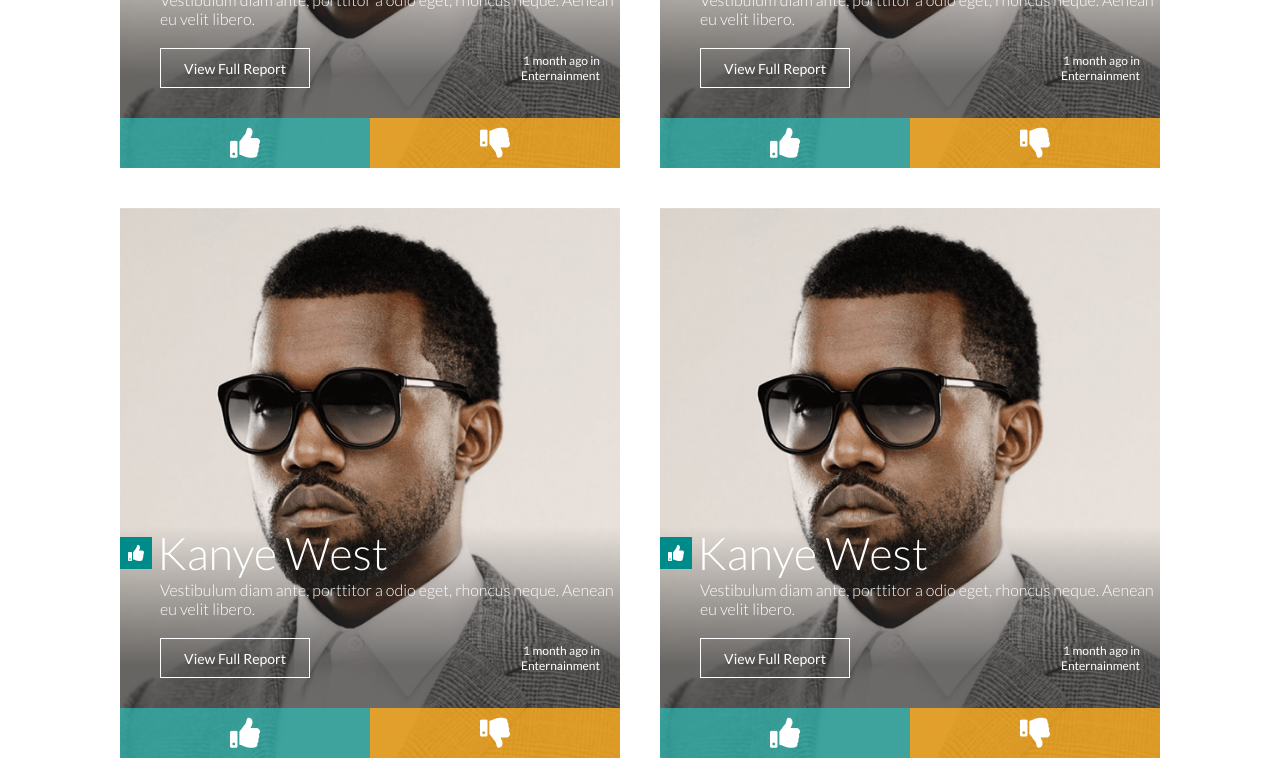
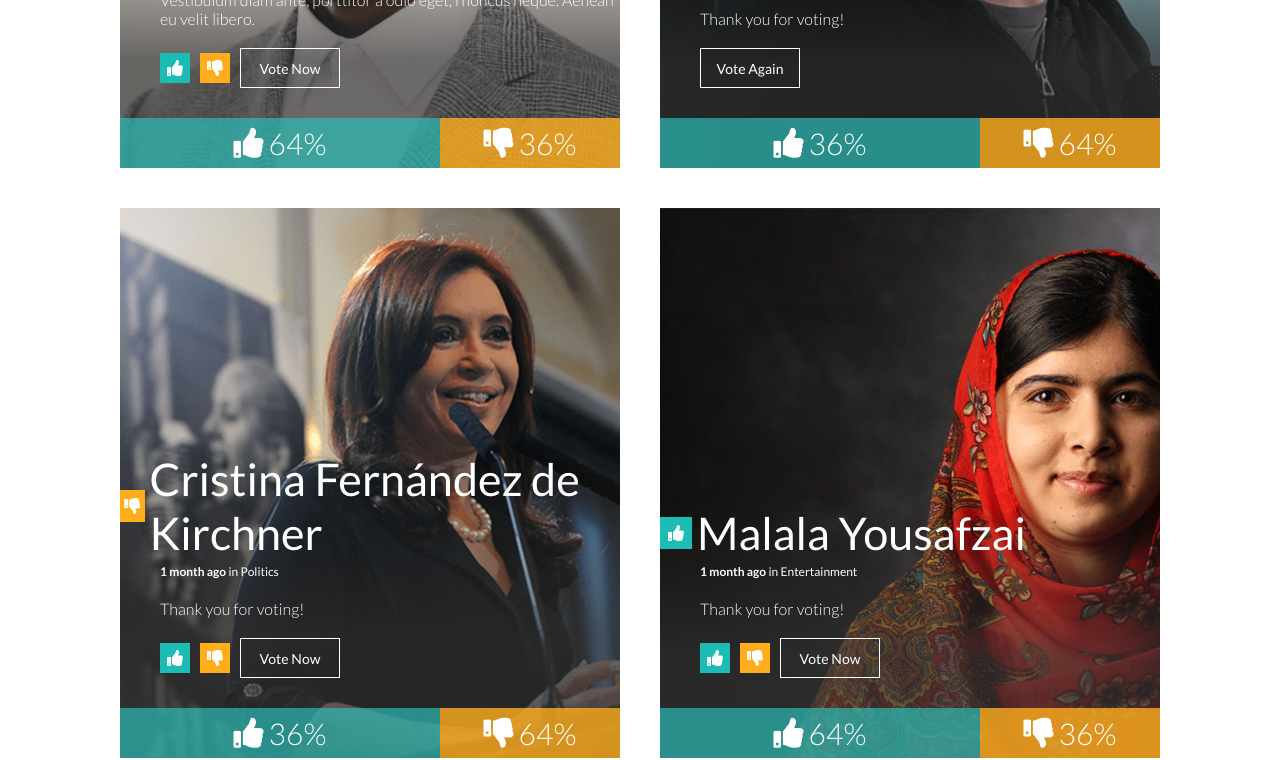
Before and after one commit to MigueMartelo/zemoga-test, a React (Create React App) app: page / in a window 1280 px wide. Shown: the part 1380-2140 px from the top of the page. Built offline with nearby package versions, Linux system fonts and the light colour scheme.

Commit message:
Finish main layout

```diff
--- a/src/App.js
+++ b/src/App.js
@@ -6,6 +6,7 @@
     <div>
       <div className="hero">
         <div className="container">
+          <header>
             <nav className="main__navbar">
               <h1 className="main__title">Rule of Thumb</h1>
               <ul className="main__menu">
@@ -17,6 +18,7 @@
                 </li>
               </ul>
             </nav>
+          </header>
           <div className="hero__card">
             <div className="hero__card-content">
               <small>What's your opinion on</small>
@@ -70,125 +72,169 @@
         <article className="previous__rulings">
           <h2>Previous Rulings</h2>
           <div className="cards__container">
-            <div className="card__rouling">
+            <div className="card__rouling kanye">
               <div className="card__content">
                 <div className="card__title">
-                  <div className="card__hand-thumbs">
+                  <div className="card__hand-thumbs up">
                     <i className="fas fa-thumbs-up"></i>
                   </div>
                   <div className="card__name">
                     <h4>Kanye West</h4>
                   </div>
                 </div>
-                <div className="card__description">
-                  <p>
-                    Vestibulum diam ante, porttitor a odio eget, rhoncus neque. Aenean eu velit
-                    libero.
-                  </p>
-                  <div className="card__more-info">
-                    <button>View Full Report</button>
-                    <span>1 month ago in Enternainment</span>
-                  </div>
-                </div>
-                <div className="card__votes">
-                  <div className="votes__up">
-                    <i className="fas fa-thumbs-up"></i>
-                  </div>
-                  <div className="votes__down">
-                    <i className="fas fa-thumbs-down"></i>
-                  </div>
-                </div>
-              </div>
-            </div>
-
-            <div className="card__rouling">
-              <div className="card__content">
-                <div className="card__title">
-                  <div className="card__hand-thumbs">
-                    <i className="fas fa-thumbs-up"></i>
-                  </div>
-                  <div className="card__name">
-                    <h4>Kanye West</h4>
-                  </div>
+                <div className="card__info">
+                  <span>
+                    <strong>1 month ago</strong> in Entertainment
+                  </span>
                 </div>
                 <div className="card__description">
                   <p>
                     Vestibulum diam ante, porttitor a odio eget, rhoncus neque. Aenean eu velit
                     libero.
                   </p>
-                  <div className="card__more-info">
-                    <button>View Full Report</button>
-                    <span>1 month ago in Enternainment</span>
+                </div>
+
+                <div className="card__vote">
+                  <div className="votes">
+                    <div className="votes__positive">
+                      <i className="fas fa-thumbs-up"></i>
+                    </div>
+                    <div className="votes__negative">
+                      <i className="fas fa-thumbs-down"></i>
                     </div>
                   </div>
-                <div className="card__votes">
+                  <button>Vote Now</button>
+                </div>
+
+                <div className="card__votes-results">
                   <div className="votes__up">
                     <i className="fas fa-thumbs-up"></i>
+                    <span>64%</span>
                   </div>
                   <div className="votes__down">
                     <i className="fas fa-thumbs-down"></i>
+                    <span>36%</span>
                   </div>
                 </div>
               </div>
             </div>
-
-            <div className="card__rouling">
+            <div className="card__rouling mark">
               <div className="card__content">
                 <div className="card__title">
-                  <div className="card__hand-thumbs">
-                    <i className="fas fa-thumbs-up"></i>
+                  <div className="card__hand-thumbs down">
+                    <i className="fas fa-thumbs-down"></i>
                   </div>
                   <div className="card__name">
-                    <h4>Kanye West</h4>
+                    <h4>Mark Zuckenberg</h4>
                   </div>
                 </div>
+                <div className="card__info">
+                  <span>
+                    <strong>1 month ago</strong> in Business
+                  </span>
+                </div>
                 <div className="card__description">
-                  <p>
-                    Vestibulum diam ante, porttitor a odio eget, rhoncus neque. Aenean eu velit
-                    libero.
-                  </p>
-                  <div className="card__more-info">
-                    <button>View Full Report</button>
-                    <span>1 month ago in Enternainment</span>
+                  <p>Thank you for voting!</p>
                 </div>
+
+                <div className="card__vote">
+                  <button>Vote Again</button>
                 </div>
-                <div className="card__votes">
+
+                <div className="card__votes-results">
                   <div className="votes__up">
                     <i className="fas fa-thumbs-up"></i>
+                    <span>36%</span>
                   </div>
                   <div className="votes__down">
                     <i className="fas fa-thumbs-down"></i>
+                    <span>64%</span>
                   </div>
                 </div>
               </div>
             </div>
-
-            <div className="card__rouling">
+            <div className="card__rouling cristina">
               <div className="card__content">
                 <div className="card__title">
-                  <div className="card__hand-thumbs">
+                  <div className="card__hand-thumbs down">
+                    <i className="fas fa-thumbs-down"></i>
+                  </div>
+                  <div className="card__name">
+                    <h4>Cristina Fernández de Kirchner</h4>
+                  </div>
+                </div>
+                <div className="card__info">
+                  <span>
+                    <strong>1 month ago</strong> in Politics
+                  </span>
+                </div>
+                <div className="card__description">
+                  <p>Thank you for voting!</p>
+                </div>
+
+                <div className="card__vote">
+                  <div className="votes">
+                    <div className="votes__positive">
+                      <i className="fas fa-thumbs-up"></i>
+                    </div>
+                    <div className="votes__negative">
+                      <i className="fas fa-thumbs-down"></i>
+                    </div>
+                  </div>
+                  <button>Vote Now</button>
+                </div>
+
+                <div className="card__votes-results">
+                  <div className="votes__up">
+                    <i className="fas fa-thumbs-up"></i>
+                    <span>36%</span>
+                  </div>
+                  <div className="votes__down">
+                    <i className="fas fa-thumbs-down"></i>
+                    <span>64%</span>
+                  </div>
+                </div>
+              </div>
+            </div>
+            <div className="card__rouling malala">
+              <div className="card__content">
+                <div className="card__title">
+                  <div className="card__hand-thumbs up">
                     <i className="fas fa-thumbs-up"></i>
                   </div>
                   <div className="card__name">
-                    <h4>Kanye West</h4>
+                    <h4>Malala Yousafzai</h4>
                   </div>
                 </div>
+                <div className="card__info">
+                  <span>
+                    <strong>1 month ago</strong> in Entertainment
+                  </span>
+                </div>
                 <div className="card__description">
-                  <p>
-                    Vestibulum diam ante, porttitor a odio eget, rhoncus neque. Aenean eu velit
-                    libero.
-                  </p>
-                  <div className="card__more-info">
-                    <button>View Full Report</button>
-                    <span>1 month ago in Enternainment</span>
+                  <p>Thank you for voting!</p>
+                </div>
+
+                <div className="card__vote">
+                  <div className="votes">
+                    <div className="votes__positive">
+                      <i className="fas fa-thumbs-up"></i>
+                    </div>
+                    <div className="votes__negative">
+                      <i className="fas fa-thumbs-down"></i>
                     </div>
                   </div>
-                <div className="card__votes">
+                  <button>Vote Now</button>
+                </div>
+
+                <div className="card__votes-results">
                   <div className="votes__up">
                     <i className="fas fa-thumbs-up"></i>
+                    <span>64%</span>
                   </div>
                   <div className="votes__down">
                     <i className="fas fa-thumbs-down"></i>
+                    <span>36%</span>
                   </div>
                 </div>
               </div>
@@ -197,11 +243,13 @@
         </article>
 
         <article className="submit__name">
+          <div className="submit__container">
             <div className="submit__info">
               <p>Is there anyone else you would want us to add?</p>
             </div>
             <div className="submit__button">
               <button>Submit a Name</button>
+            </div>
           </div>
         </article>
       </main>
--- a/src/App.scss
+++ b/src/App.scss
@@ -176,10 +176,9 @@
         flex-direction: column;
         justify-content: flex-end;
         overflow: hidden;
-        background-image: url('./assets/kanye.png');
         background-size: cover;
         background-repeat: no-repeat;
-        background-position: 50%;
+        background-position: center;
         .card__content {
           color: white;
           background: linear-gradient(0deg,rgba(51,51,51,.7),rgba(51,51,51,.7) 40%,rgba(51,51,51,0));
@@ -194,11 +193,21 @@
               justify-content: center;
               align-items: center;
               margin-right: 5px;
-              background-color: darkcyan;
             }
-            .card__name h4 {
+            .card__name {
+              h4 {
               font-size: 45px;
-              font-weight: 300;
+              font-weight: normal;
+              }
+            }
+          }
+          .card__info {
+            padding-left: 40px;
+            margin-bottom: 20px;
+            span {
+              width: 100px;
+              font-size: 12px;
+              text-align: end;
             }
           }
           .card__description {
@@ -208,15 +217,34 @@
               font-size: 16px;
               font-weight: 300;
             }
-            .card__more-info {
+          }
+          .card__vote {
             height: 40px;
+            padding-left: 40px;
             padding-right: 20px;
             margin-bottom: 30px;
             display: flex;
-              justify-content: space-between;
+            justify-content: flex-start;
             align-items: center;
+            .votes {
+              display: flex;
+              .votes__positive, .votes__negative {
+                width: 30px;
+                height: 30px;
+                margin-right: 10px;
+                display: flex;
+                justify-content: center;
+                align-items: center;
+              }
+              .votes__positive {
+                background-color: #1cbbb4;
+              }
+              .votes__negative {
+                background-color: #ffad1d;
+              }
+            }
             button {
-                width: 150px;
+              width: 100px;
               height: 100%;
               font-family: 'Lato', sans-serif;
               font-size: 14px;
@@ -228,14 +256,8 @@
               outline:none;
               color: white
             }
-              span {
-                width: 100px;
-                font-size: 12px;
-                text-align: end;
           }
-            }
-          }
-          .card__votes {
+          .card__votes-results {
             width: 100%;
             height: 50px;
             display: flex;
@@ -243,19 +265,83 @@
           }
           .votes__up, .votes__down {
             height: 100%;
-            min-width: 50%;
             display: flex;
             justify-content: center;
             align-items: center;
+            span {
+              margin-left: 5px;
+              font-weight: 300;
+            }
           }
           .votes__up {
+            width: 64%;
             background-color: rgba(44,187,180,.7);
           }
           .votes__down {
+            width: 36%;
             background-color: rgba(255,173,29,.8);
           }
         }
       }
     }
   }
+  .submit__name {
+    width: 100%;
+    height: 80px;
+    margin-top: 30px;
+    margin-bottom: 40px;
+    display: flex;
+    background-image: url('./assets/city.png');
+    background-position: center;
+    background-size: cover;
+    background-repeat: no-repeat;
+    .submit__container {
+      width: 100%;
+      padding: 0 20px;
+      display: flex;
+      justify-content: space-between;
+      align-items: center;
+      background-color: rgba(255, 255, 255, 0.8);
+      .submit__info p {
+        font-size: 30px;
+        font-weight: 300;
+        color: #333333;
       }
+      .submit__button {
+        button {
+          width: 200px;
+          height: 50px;
+          font-family: 'Lato', sans-serif;
+          font-size: 20px;
+          background-color: Transparent;
+          border: 2px solid #333333;
+          cursor:pointer;
+          overflow: hidden;
+          outline:none;
+          color: #333333;
+        }
+      }
+    }
+  }
+}
+
+.kanye {
+  background-image: url('./assets/kanye.png');
+}
+.mark {
+  background-image: url('./assets/mark.png');
+}
+.cristina {
+  background-image: url('./assets/cristina.png');
+}
+.malala {
+  background-image: url('./assets/malala.png');
+}
+
+.up {
+  background-color: #1cbbb4;
+}
+
+.down {
+  background-color: #ffad1d;
+}
```
Also changed, not shown: src/assets/city.png (renamed from src/assets/people.png). Lines whose indentation alone changed are shown as unchanged.
